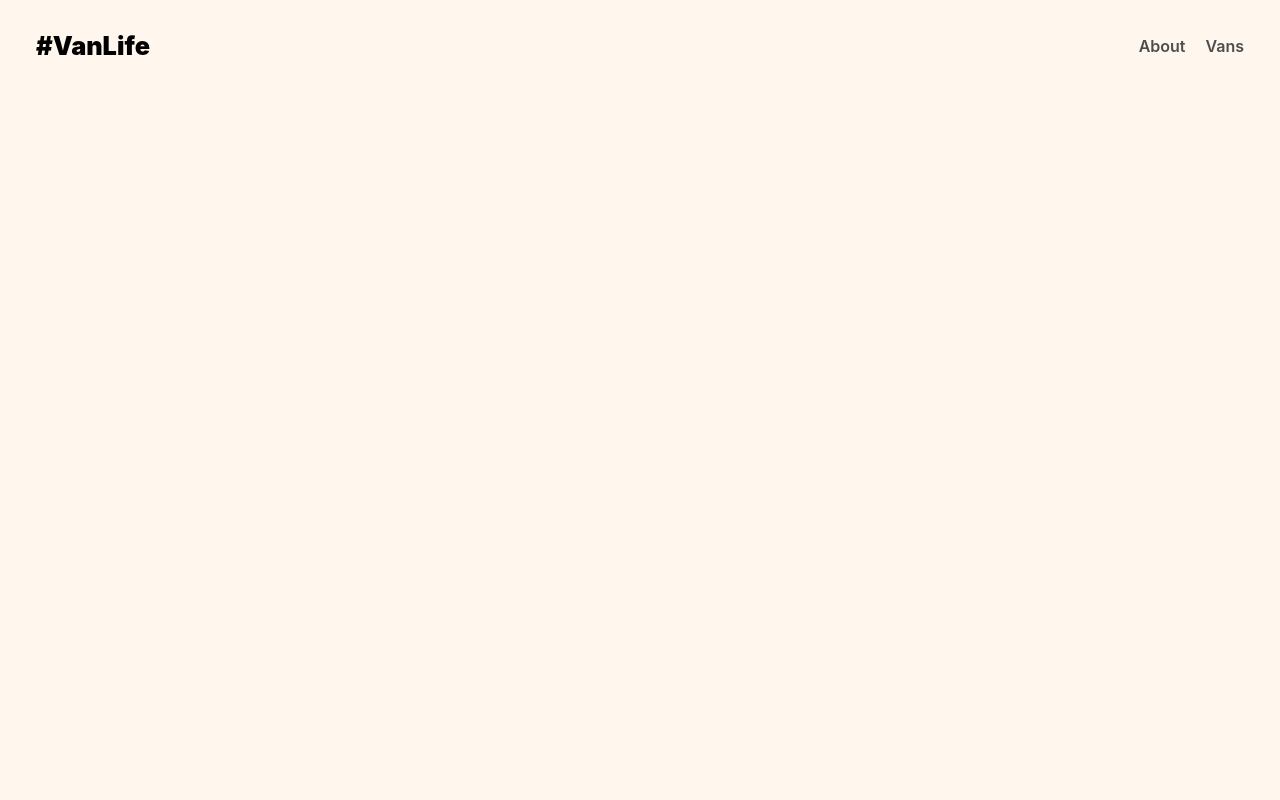
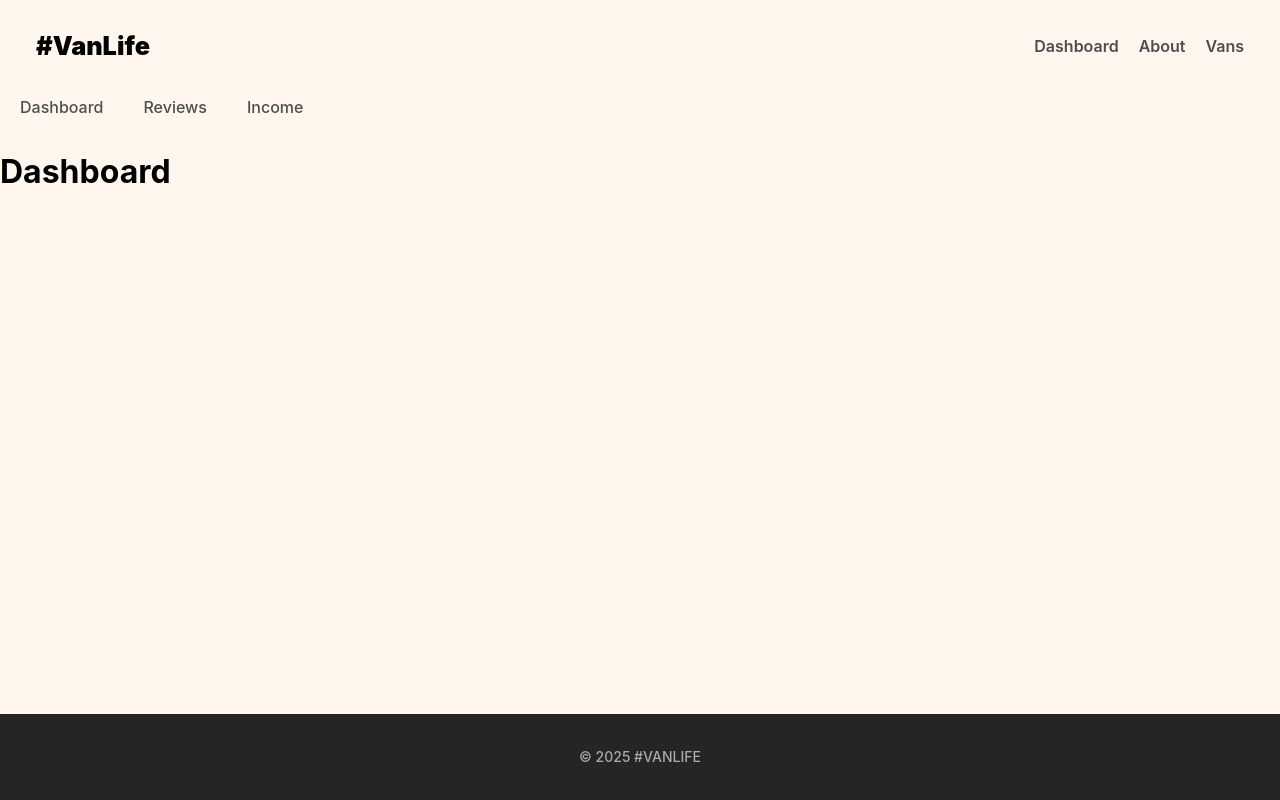
Before and after one commit to evgeniia-korolova/van-life, a React (Vite) app: page /host in a window 1280 px wide. Before the commit this address had no page. Built offline with nearby package versions, Linux system fonts and the light colour scheme; what miragejs would draw is missing.

Commit message:
add Dashboard page and Footer, rearrange routes

```diff
--- a/src/App.jsx
+++ b/src/App.jsx
@@ -1,22 +1,39 @@
 import { BrowserRouter, Route, Routes } from "react-router-dom";
 import Home from "./pages/Home";
 import About from "./pages/About";
-import Header from "./components/Header/Header";
-import Vans from "./pages/Vans";
+import Vans from "./pages/Vans/Vans";
 
 import "../server";
-import VanDetails from "./pages/VanDetails";
+import VanDetails from "./pages/Vans/VanDetails";
+import Layout from "./components/Layout";
+import Dashboard from "./pages/Host/Dashboard";
+import Reviews from "./pages/Host/Reviews";
+import Income from "./pages/Host/Income";
+import HostLayout from "./components/HostLayout";
 
 function App() {
   return (
     <>
       <BrowserRouter basename={import.meta.env.DEV ? "/" : "/van-life"}>
-        <Header />
         <Routes>
-          <Route path="" element={<Home />} />
-          <Route path="about" element={<About />} />
-          <Route path="vans" element={<Vans />} />
-          <Route path="vans/:id" element={<VanDetails />} />
+          <Route path="/" element={<Layout />}>
+            <Route index element={<Home />} />
+            <Route path="about" element={<About />} />
+            <Route path="vans" element={<Vans />} />
+            <Route path="vans/:id" element={<VanDetails />} />
+
+            {/* possible but not used way because there is no shared UI*/}
+            {/* <Route path="vans">
+              <Route index element={<Vans />} />
+              <Route path=":id" element={<VanDetails />} />
+            </Route> */}
+
+            <Route path="host" element={<HostLayout />}>
+              <Route index element={<Dashboard />} />
+              <Route path="reviews" element={<Reviews />} />
+              <Route path="income" element={<Income />} />
+            </Route>
+          </Route>
         </Routes>
       </BrowserRouter>
     </>
--- /dev/null
+++ b/src/components/Footer.jsx
@@ -0,0 +1,9 @@
+import React from 'react'
+
+const Footer = () => {
+  return (
+    <footer className='footer'>&#169; 2025 #VANLIFE</footer>
+  )
+}
+
+export default Footer
--- a/src/components/Header/Header.jsx
+++ b/src/components/Header/Header.jsx
@@ -7,6 +7,7 @@
     <div className='header'>
         <Link to="/" className='logo'>#VanLife</Link>
         <nav className='nav'>
+          <Link to='/host' className='header-link'>Dashboard</Link>
           <Link to='/about' className='header-link'>About</Link>
           <Link to='/vans' className='header-link'>Vans</Link>
         </nav>
--- /dev/null
+++ b/src/components/HostLayout.jsx
@@ -0,0 +1,17 @@
+import React from "react";
+import { Link, Outlet } from "react-router-dom";
+
+const HostLayout = () => {
+  return (
+    <>
+      <nav className="host-nav">
+        <Link to="/host">Dashboard</Link>
+        <Link to="/host/reviews">Reviews</Link>
+        <Link to="/host/income">Income</Link>
+      </nav>
+      <Outlet />
+    </>
+  );
+};
+
+export default HostLayout;
--- /dev/null
+++ b/src/components/Layout.jsx
@@ -0,0 +1,18 @@
+import React from "react";
+import { Outlet } from "react-router-dom";
+import Header from "./Header/Header";
+import Footer from "./Footer";
+
+const Layout = () => {
+  return (
+    <div className="wrapper">
+      <Header />
+      <main>
+        <Outlet />
+      </main>
+      <Footer />
+    </div>
+  );
+};
+
+export default Layout;
--- a/src/index.css
+++ b/src/index.css
@@ -17,6 +17,12 @@
 
 ul {
   list-style: none;
+}
+
+.wrapper {
+  display: flex;
+  flex-direction: column;
+  height: 100vh;
 }
 
 /*** HOME PAGE ***/
@@ -225,3 +231,35 @@
   color: white;
   font-size: 1.125rem;
 }
+
+/* host */
+
+.host-nav {
+  display: flex;
+  margin-bottom: 30px;
+}
+
+.host-nav a {
+  text-decoration: none;
+  color: #4d4d4d;
+  font-weight: 500;
+  padding: 5px 20px;
+}
+
+.host-nav a:hover {
+  color: #161616;
+  text-decoration: underline;
+  font-weight: 600;
+}
+
+.footer {
+  margin-top: auto;
+  padding-block: 2rem;
+  background-color: #252525;
+  color: #AAAAAA;
+  width: 100vw;
+  text-align: center;
+  font-size: 0.875rem;
+  font-weight: 500;
+  line-height: 1.6;
+}
--- /dev/null
+++ b/src/pages/Host/Dashboard.jsx
@@ -0,0 +1,13 @@
+import React from 'react'
+import { Link, Outlet } from 'react-router-dom'
+
+const Dashboard = () => {
+  return (
+    <>
+      <h1>Dashboard</h1>
+
+    </>
+  )
+}
+
+export default Dashboard
--- /dev/null
+++ b/src/pages/Host/Income.jsx
@@ -0,0 +1,9 @@
+import React from 'react'
+
+const Income = () => {
+  return (
+    <div>Income</div>
+  )
+}
+
+export default Income
--- /dev/null
+++ b/src/pages/Host/Reviews.jsx
@@ -0,0 +1,9 @@
+import React from 'react'
+
+const Reviews = () => {
+  return (
+    <div>Reviews</div>
+  )
+}
+
+export default Reviews
--- a/vite.config.js
+++ b/vite.config.js
@@ -3,6 +3,7 @@
 
 // https://vite.dev/config/
 export default defineConfig({
-  base: '/van-life/',
+  // base: '/van-life/',
+  base: process.env.NODE_ENV === "production" ? "/van-life" : "",
   plugins: [react()],
 })
```
Also changed, not shown: src/pages/Vans/VanDetails.jsx (renamed from src/pages/VanDetails.jsx), src/pages/Vans/Vans.jsx (renamed from src/pages/Vans.jsx).
